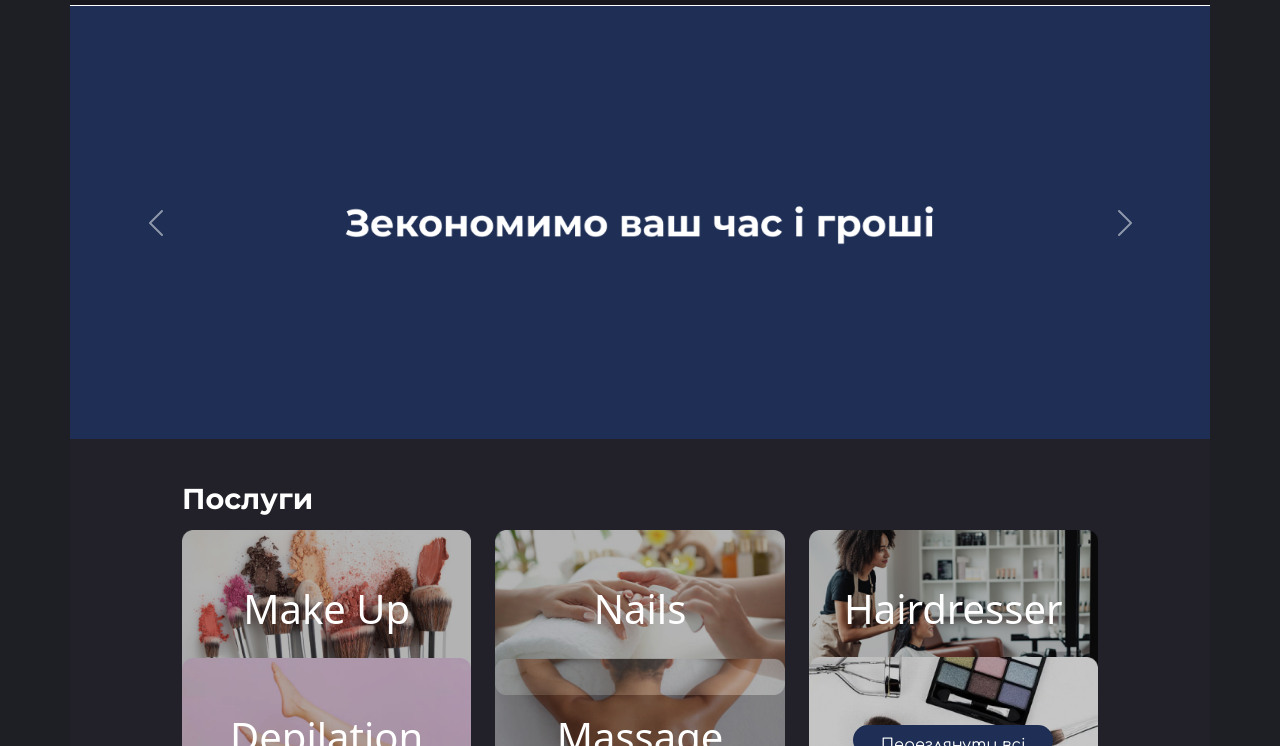
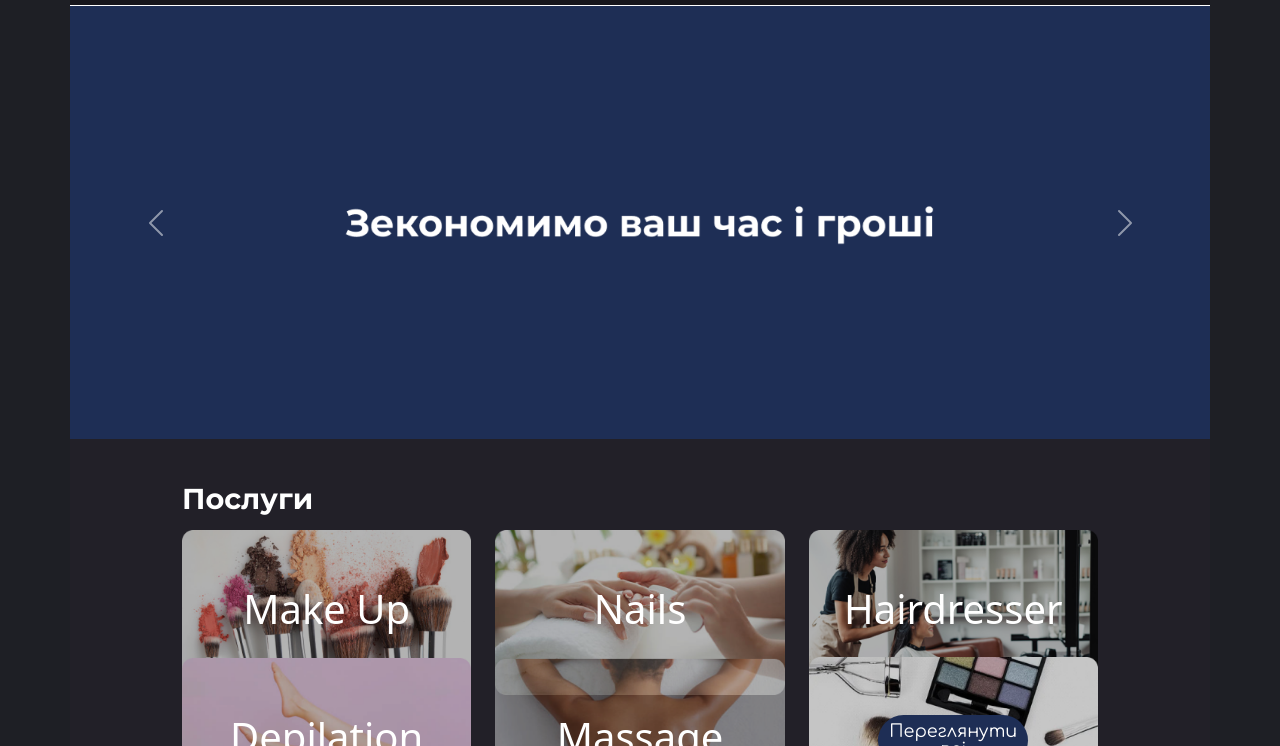
Before and after one commit to BestMacabre/Beauty-Search, a plain HTML site: page index.html in a window 1280 px wide. Shown: the part 54-800 px from the top of the page. Drawn offline with nearby package versions, Linux system fonts and the light colour scheme; files whose address does not match are found by name.

Commit message:
Updated css v2

```diff
--- a/CSS/landingStyle.css
+++ b/CSS/landingStyle.css
@@ -25,13 +25,23 @@
   position: absolute;
 }
 .categories-block button{
-    width: 200px;
-    height: 30px;
+    display: flex;
+    max-width: 100%;
+    height: fit-content;
     align-content: center;
+    justify-content: center;
     background-color: var(--color-blue-dark);
 }
 .categories-block button:hover{
     background-color: var(--color-blue-base);
+}
+.categories-block button p{
+    max-width: 100%;
+   justify-content: center;
+   text-align: center;
+   margin: 0rem;
+   line-height: 1.1rem;
+   font-size: 1.1rem;
 }
 .banner-block{
     padding:0;
```
